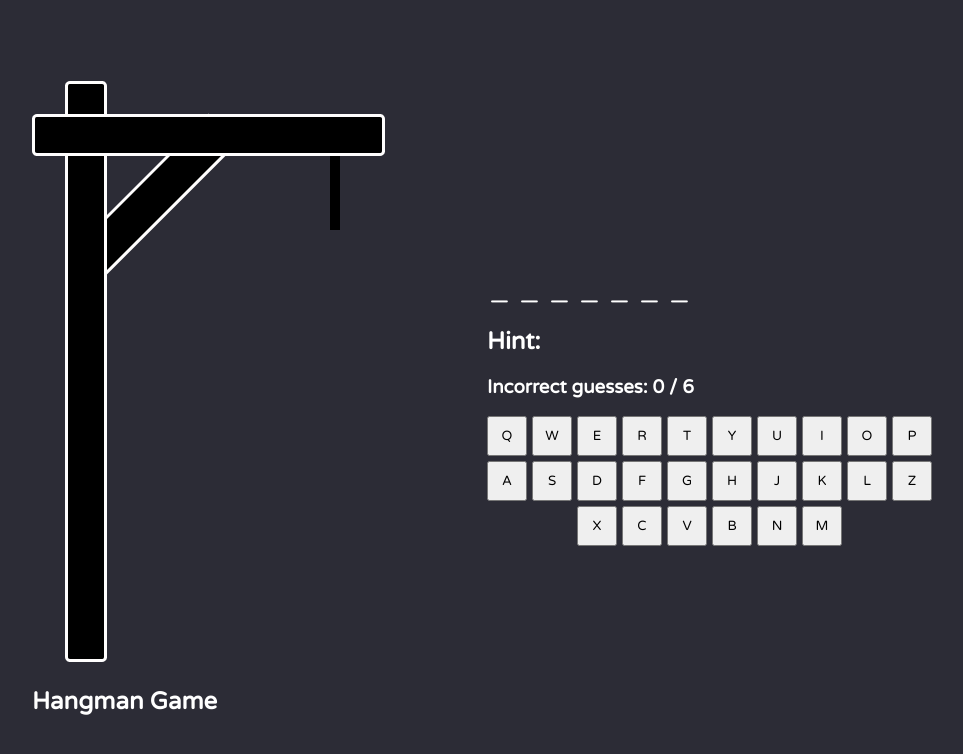
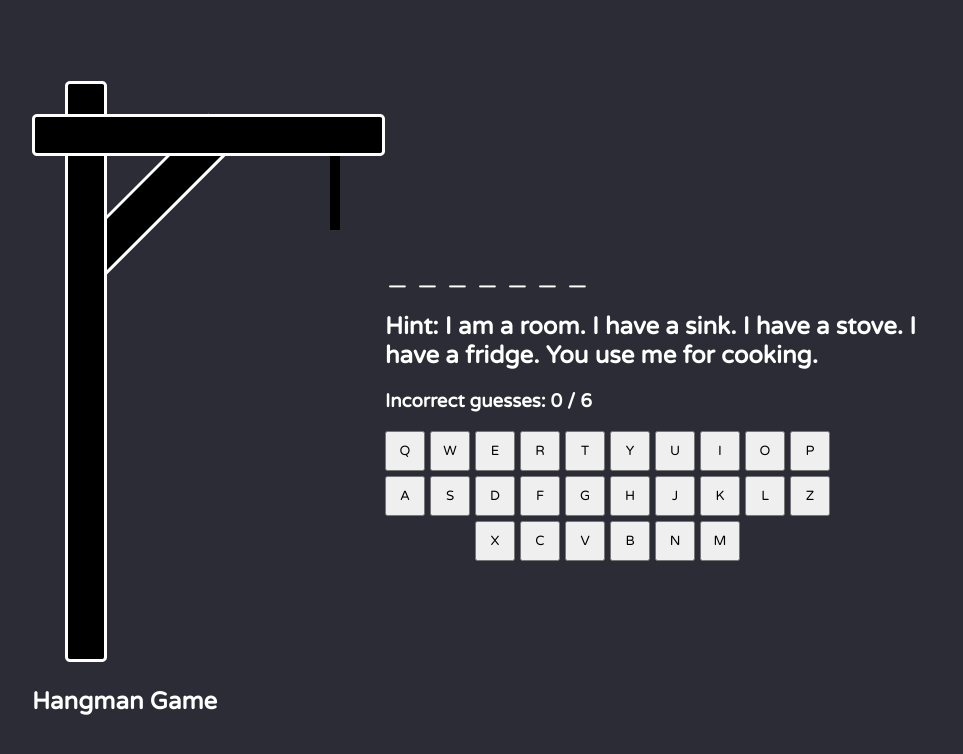
Before and after one commit to BotsulaAnastasia/hangman, a website with bundled scripts: page hangman/index.html in a window 1280 px wide. Shown: the whole page, without its empty margins (158-1121 px from the left). Built offline with nearby package versions, Linux system fonts and the light colour scheme; files whose address does not match are found by name.

Commit message:
feat: implement random word and hint

```diff
--- a/hangman/index.html
+++ b/hangman/index.html
@@ -10,6 +10,6 @@
   <link rel="stylesheet" href="sass/style.css">
 </head>
 <body>
-  <script src="script.js"></script>
+  <script type="module" src="script.js"></script>
 </body>
 </html>
--- /dev/null
+++ b/hangman/question-answer.json
@@ -0,0 +1,61 @@
+[
+    {
+      "id": 1,
+      "hint": "I can be thin or thick. I have a lot of pieces of paper. You can read me.",
+      "word": "BOOK"
+    },
+
+    {
+        "id": 2,
+        "hint": "I am a room. I have a sink. I have a stove. I have a fridge. You use me for cooking.",
+        "word": "KITCHEN"
+    },
+
+    {
+        "id": 3,
+        "hint": "I’m orange, I wear a green hat and I sound like a parrot.",
+        "word": "CARROT"
+    },
+
+    {
+        "id": 4,
+        "hint": "I live in China. I am a kind of bear. I am black and white. I eat bamboo.",
+        "word": "PANDA"
+    },
+
+    {
+        "id": 5,
+        "hint": "A place where very sick people are taken.",
+        "word": "HOSPITAL"
+    },
+
+    {
+        "id": 6,
+        "hint": "A jewel.",
+        "word": "DIAMOND"
+    },
+
+    {
+        "id": 7,
+        "hint": "A person who has authority and influence in the team.",
+        "word": "LEADER"
+    },
+
+    {
+        "id": 8,
+        "hint": "It is an animal. It moves very slowly.",
+        "word": "TORTOISE"
+    },
+
+    {
+        "id": 9,
+        "hint": "A spring month.",
+        "word": "APRIL"
+    },
+
+    {
+        "id": 10,
+        "hint": "A special liquid that is used to stick things together.",
+        "word": "GLUE"
+    }
+]
--- a/hangman/script.js
+++ b/hangman/script.js
@@ -1,3 +1,5 @@
+import questions from "./question-answer.json" assert { type: "json" };
+
 const main = document.createElement('main');
 const gallowsSection = document.createElement('section');
 const playAreaSection = document.createElement('section');
@@ -42,6 +44,10 @@ function createHangmanPartsImgElement(imgName) {
 const hangmanParts = ['head', 'body', 'hand-one', 'hand-two', 'leg-one', 'leg-two'];
 hangmanParts.forEach(part => createHangmanPartsImgElement(part));
 
+let word = null;
+let hint = null;
+getRandomQuestion(1, 10);
+
 // Play area section markup
 const secretWord = document.createElement('div');
 const question = document.createElement('h2');
@@ -51,7 +57,7 @@ const keyboard = document.createElement('div');
 
 secretWord.className = 'secret-word';
 question.className = 'question';
-question.innerText = 'Hint: ';
+question.innerText = `Hint: ${hint}`;
 
 counterDescript.className = 'counter-description';
 counterDescript.innerText = 'Incorrect guesses: '
@@ -67,7 +73,7 @@ playAreaSection.appendChild(counterDescript);
 playAreaSection.appendChild(keyboard);
 
 // Secret word
-let word = 'ADDRESS';
+
 
 function showSecretWord(letter) {
   const wordLetterWrapper = document.createElement('div');
@@ -197,3 +203,11 @@ function loseGame() {
     showModal();
   }
 }
+
+function getRandomQuestion(min, max) {
+  const randomId = Math.floor(Math.random() * (max - min + 1)) + min;
+  const randomObj = questions.find(obj => obj.id === randomId);
+  word = randomObj.word;
+  hint = randomObj.hint;
+  console.log(word);
+}
```
